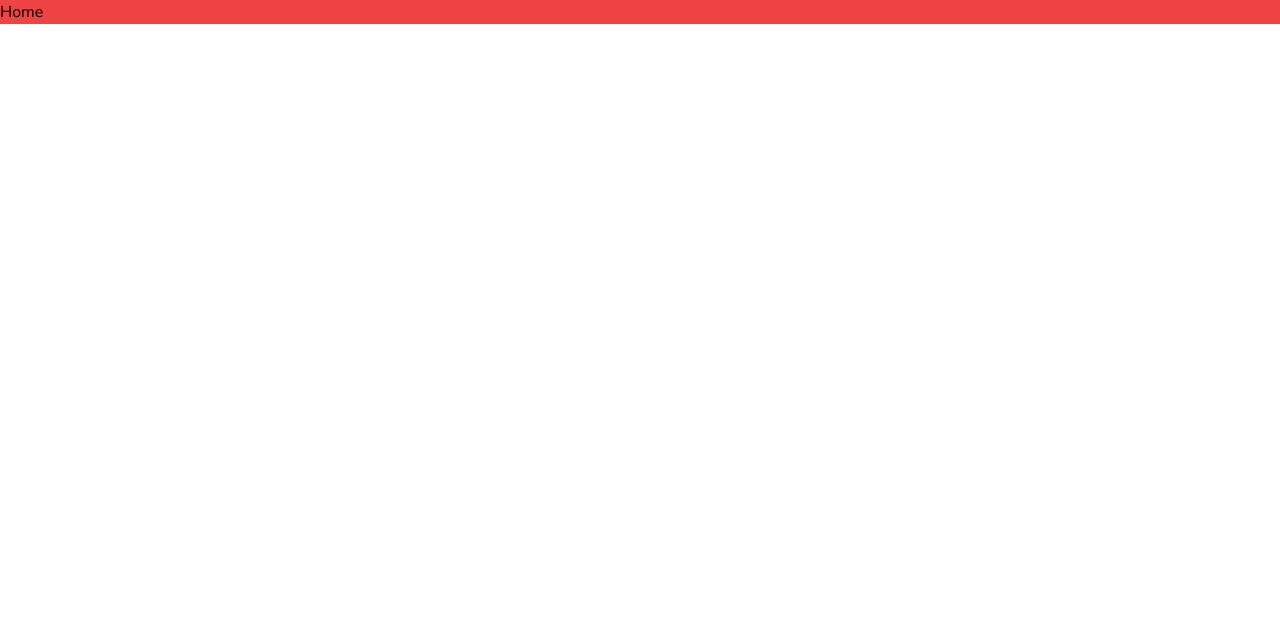
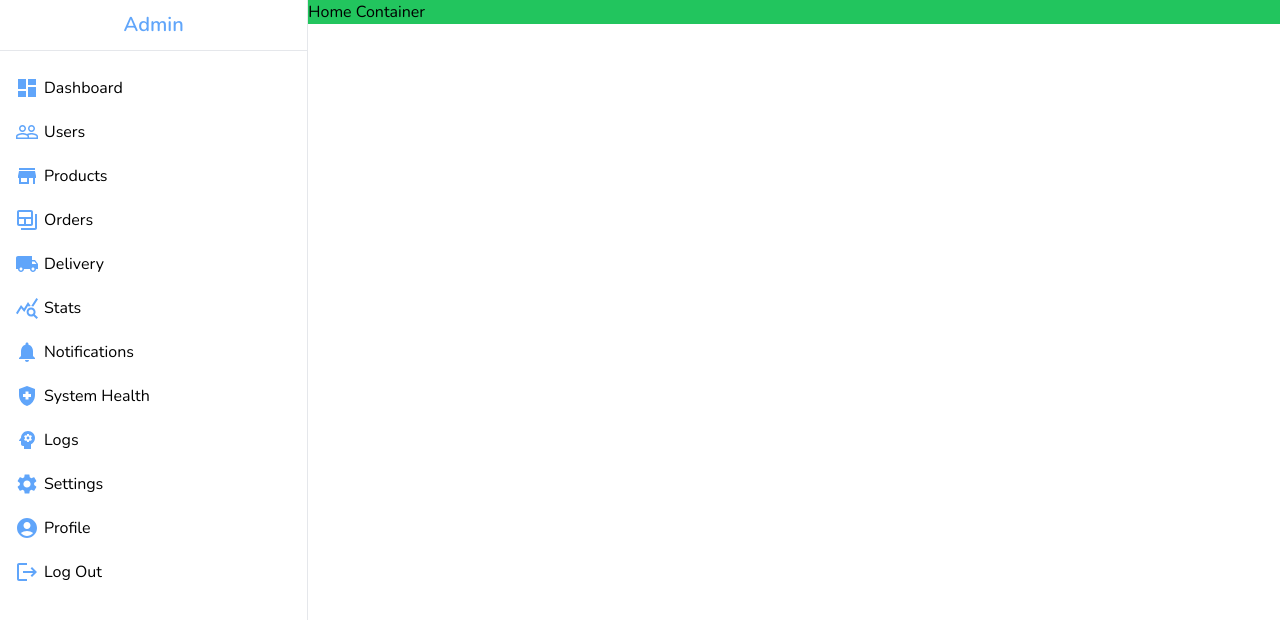
Before and after one commit to mustafa-khaled/Admin-Dashboard, a React (Vite) app: page / in a window 1280 px wide. Shown: the top 620 px of the page. Built offline with nearby package versions, Linux system fonts and the light colour scheme.

Commit message:
build the side bar

```diff
--- /dev/null
+++ b/src/components/Logo.jsx
@@ -0,0 +1,9 @@
+function Logo() {
+  return (
+    <div className=" h-[50px] flex items-center justify-center">
+      <span className="text-blue-400 font-semibold text-[20px]">Admin</span>
+    </div>
+  );
+}
+
+export default Logo;
--- /dev/null
+++ b/src/components/NavBar.jsx
@@ -0,0 +1,5 @@
+function NavBar() {
+  return <div>Nav Bar</div>;
+}
+
+export default NavBar;
--- /dev/null
+++ b/src/components/SideBar.jsx
@@ -0,0 +1,13 @@
+import Logo from "./Logo";
+import SideBarLinks from "./SideBarLinks";
+
+function SideBar() {
+  return (
+    <div className=" grow-[1] border-r border-gray-200 min-h-[100vh]">
+      <Logo />
+      <SideBarLinks />
+    </div>
+  );
+}
+
+export default SideBar;
--- /dev/null
+++ b/src/components/SideBarLinks.jsx
@@ -0,0 +1,22 @@
+import { sideBarLinks } from "../data/data";
+
+function SideBarLinks() {
+  return (
+    <div className="p-[15px]  border-t border-gray-200">
+      <ul>
+        {sideBarLinks.map((link) => {
+          return (
+            <li
+              key={link.id}
+              className="flex items-center gap-[5px] py-[10px] cursor-pointer">
+              <link.icon className="text-blue-400" />
+              <span className=" hover:text-gray-500">{link.title}</span>
+            </li>
+          );
+        })}
+      </ul>
+    </div>
+  );
+}
+
+export default SideBarLinks;
--- /dev/null
+++ b/src/data/data.js
@@ -0,0 +1,86 @@
+// Static Data
+import DashboardIcon from "@mui/icons-material/Dashboard";
+import PeopleOutlineIcon from "@mui/icons-material/PeopleOutline";
+import StoreIcon from "@mui/icons-material/Store";
+import BackupTableIcon from "@mui/icons-material/BackupTable";
+import QueryStatsIcon from "@mui/icons-material/QueryStats";
+import LocalShippingIcon from "@mui/icons-material/LocalShipping";
+import NotificationsIcon from "@mui/icons-material/Notifications";
+import HealthAndSafetyIcon from "@mui/icons-material/HealthAndSafety";
+import PsychologyIcon from "@mui/icons-material/Psychology";
+import SettingsIcon from "@mui/icons-material/Settings";
+import AccountCircleIcon from "@mui/icons-material/AccountCircle";
+import LogoutIcon from "@mui/icons-material/Logout";
+
+export const sideBarLinks = [
+  {
+    id: 1,
+    title: "Dashboard",
+    icon: DashboardIcon,
+  },
+
+  {
+    id: 2,
+    title: "Users",
+    icon: PeopleOutlineIcon,
+  },
+
+  {
+    id: 3,
+    title: "Products",
+    icon: StoreIcon,
+  },
+
+  {
+    id: 4,
+    title: "Orders",
+    icon: BackupTableIcon,
+  },
+
+  {
+    id: 5,
+    title: "Delivery",
+    icon: LocalShippingIcon,
+  },
+
+  {
+    id: 6,
+    title: "Stats",
+    icon: QueryStatsIcon,
+  },
+
+  {
+    id: 7,
+    title: "Notifications",
+    icon: NotificationsIcon,
+  },
+
+  {
+    id: 8,
+    title: "System Health",
+    icon: HealthAndSafetyIcon,
+  },
+  {
+    id: 9,
+    title: "Logs",
+    icon: PsychologyIcon,
+  },
+
+  {
+    id: 10,
+    title: "Settings",
+    icon: SettingsIcon,
+  },
+
+  {
+    id: 11,
+    title: "Profile",
+    icon: AccountCircleIcon,
+  },
+
+  {
+    id: 12,
+    title: "Log Out",
+    icon: LogoutIcon,
+  },
+];
--- a/src/pages/Home.jsx
+++ b/src/pages/Home.jsx
@@ -1,5 +1,12 @@
+import SideBar from "../components/Sidebar";
+
 function Home() {
-  return <div className="bg-red-500">Home</div>;
+  return (
+    <div className="flex items-start ">
+      <SideBar />
+      <div className="bg-green-500   grow-[6]">Home Container</div>
+    </div>
+  );
 }
 
 export default Home;
```
